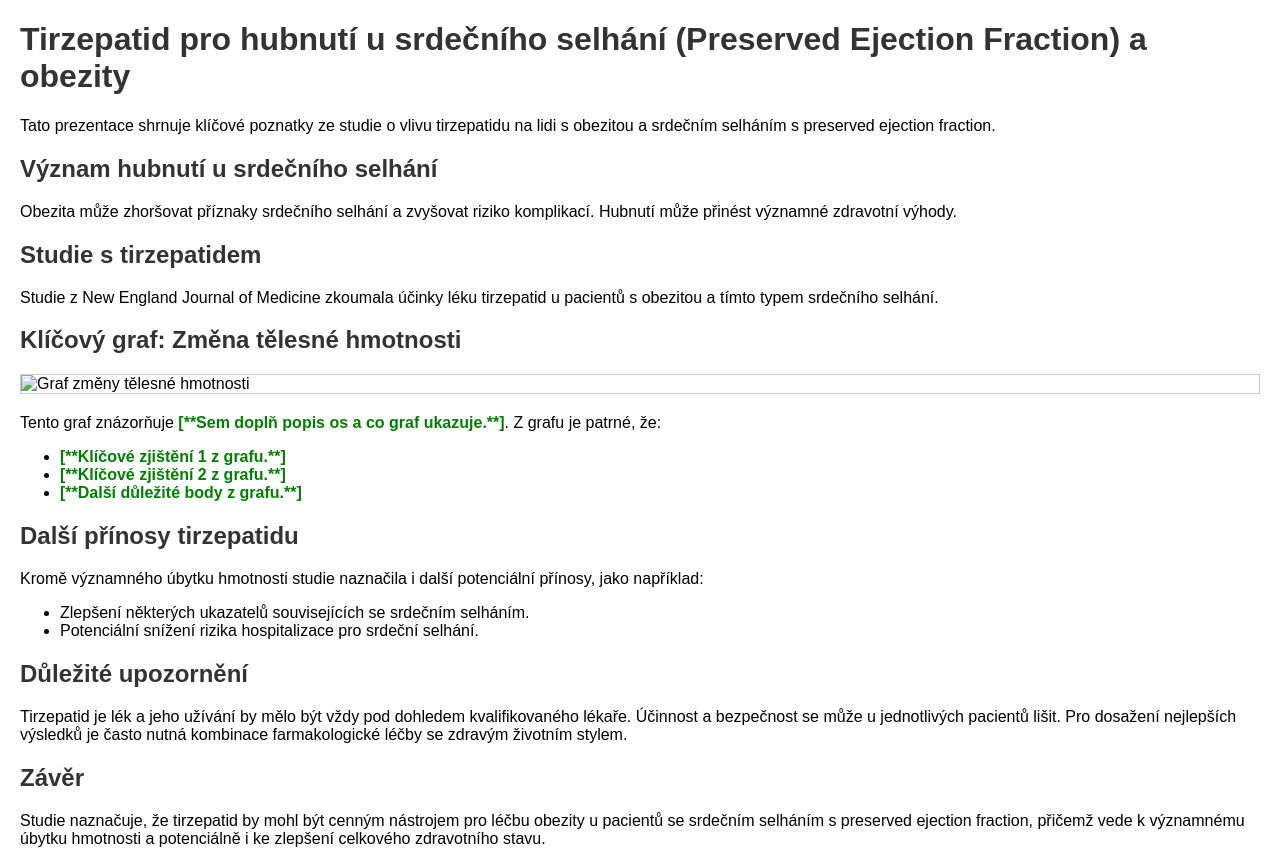
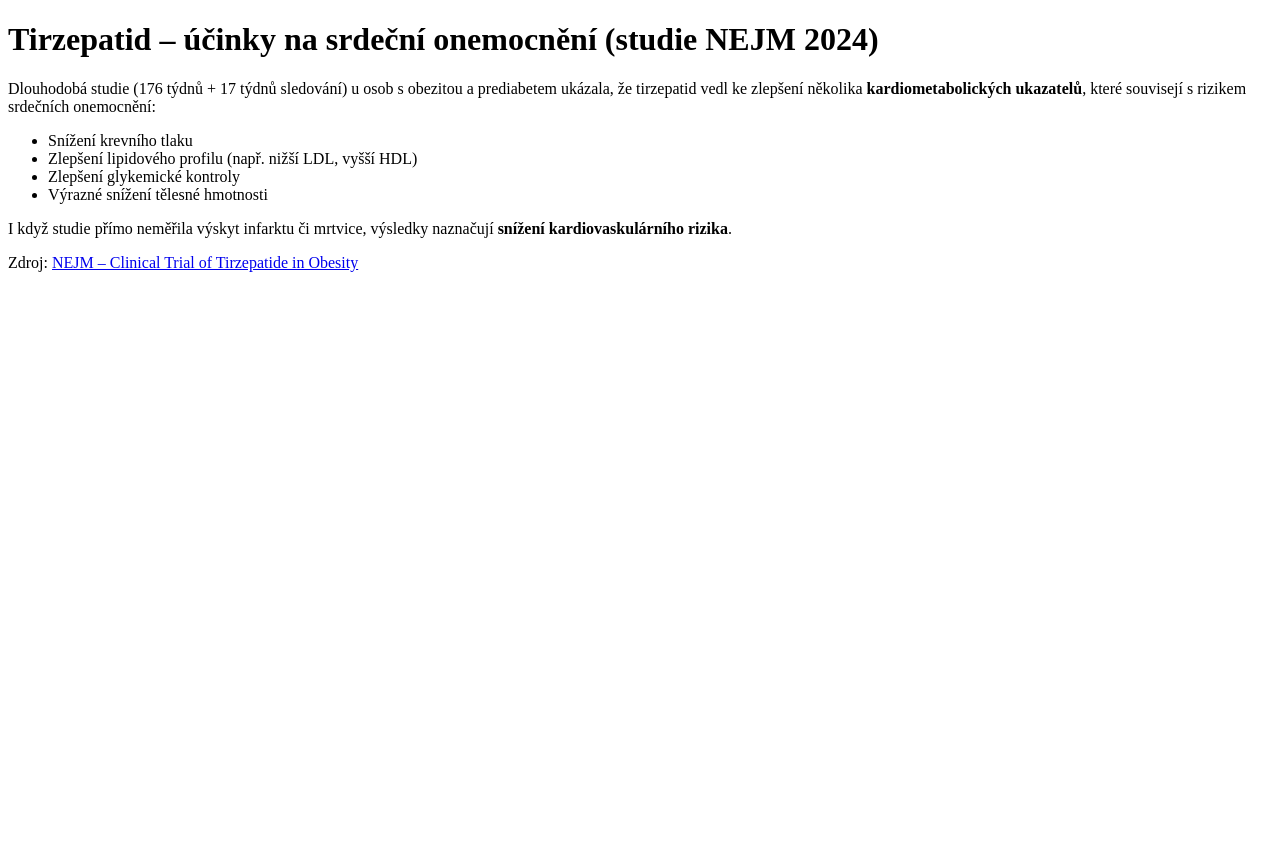
Before and after one commit to OnLi1971/Presentace, a plain HTML site: page index.html in a window 1280 px wide. After the commit the page ends 800 px from the top, so only its background shows below. Drawn offline with Linux system fonts and the light colour scheme.

Commit message:
Add files via upload

```diff
--- a/index.html
+++ b/index.html
@@ -1,62 +1,28 @@
 <!DOCTYPE html>
 <html lang="cs">
 <head>
-    <meta charset="UTF-8">
-    <meta name="viewport" content="width=device-width, initial-scale=1.0">
-    <title>Tirzepatid a hubnutí u srdečního selhání</title>
-    <style>
-        body {
-            font-family: sans-serif;
-            margin: 20px;
-        }
-        h1, h2 {
-            color: #333;
-        }
-        img {
-            max-width: 100%;
-            height: auto;
-            display: block;
-            margin: 20px auto;
-            border: 1px solid #ccc;
-        }
-        .key-point {
-            font-weight: bold;
-            color: green;
-        }
-    </style>
+  <meta charset="UTF-8">
+  <title>Účinky tirzepatidu na kardiovaskulární zdraví</title>
 </head>
 <body>
-    <h1>Tirzepatid pro hubnutí u srdečního selhání (Preserved Ejection Fraction) a obezity</h1>
-
-    <p>Tato prezentace shrnuje klíčové poznatky ze studie o vlivu tirzepatidu na lidi s obezitou a srdečním selháním s preserved ejection fraction.</p>
-
-    <h2>Význam hubnutí u srdečního selhání</h2>
-    <p>Obezita může zhoršovat příznaky srdečního selhání a zvyšovat riziko komplikací. Hubnutí může přinést významné zdravotní výhody.</p>
-
-    <h2>Studie s tirzepatidem</h2>
-    <p>Studie z New England Journal of Medicine zkoumala účinky léku tirzepatid u pacientů s obezitou a tímto typem srdečního selhání.</p>
-
-    <h2>Klíčový graf: Změna tělesné hmotnosti</h2>
-    <img src="cesta/k/obrazku/graf.png" alt="Graf změny tělesné hmotnosti">
-    <p>Tento graf znázorňuje <span class="key-point">[**Sem doplň popis os a co graf ukazuje.**]</span>. Z grafu je patrné, že:</p>
-    <ul>
-        <li><span class="key-point">[**Klíčové zjištění 1 z grafu.**]</span></li>
-        <li><span class="key-point">[**Klíčové zjištění 2 z grafu.**]</span></li>
-        <li><span class="key-point">[**Další důležité body z grafu.**]</span></li>
-    </ul>
-
-    <h2>Další přínosy tirzepatidu</h2>
-    <p>Kromě významného úbytku hmotnosti studie naznačila i další potenciální přínosy, jako například:</p>
-    <ul>
-        <li>Zlepšení některých ukazatelů souvisejících se srdečním selháním.</li>
-        <li>Potenciální snížení rizika hospitalizace pro srdeční selhání.</li>
-    </ul>
-
-    <h2>Důležité upozornění</h2>
-    <p>Tirzepatid je lék a jeho užívání by mělo být vždy pod dohledem kvalifikovaného lékaře. Účinnost a bezpečnost se může u jednotlivých pacientů lišit. Pro dosažení nejlepších výsledků je často nutná kombinace farmakologické léčby se zdravým životním stylem.</p>
-
-    <h2>Závěr</h2>
-    <p>Studie naznačuje, že tirzepatid by mohl být cenným nástrojem pro léčbu obezity u pacientů se srdečním selháním s preserved ejection fraction, přičemž vede k významnému úbytku hmotnosti a potenciálně i ke zlepšení celkového zdravotního stavu.</p>
-
+  <h1>Tirzepatid – účinky na srdeční onemocnění (studie NEJM 2024)</h1>
+  <p>
+    Dlouhodobá studie (176 týdnů + 17 týdnů sledování) u osob s obezitou a prediabetem ukázala,
+    že tirzepatid vedl ke zlepšení několika <strong>kardiometabolických ukazatelů</strong>, které souvisejí
+    s rizikem srdečních onemocnění:
+  </p>
+  <ul>
+    <li>Snížení krevního tlaku</li>
+    <li>Zlepšení lipidového profilu (např. nižší LDL, vyšší HDL)</li>
+    <li>Zlepšení glykemické kontroly</li>
+    <li>Výrazné snížení tělesné hmotnosti</li>
+  </ul>
+  <p>
+    I když studie přímo neměřila výskyt infarktu či mrtvice, výsledky naznačují
+    <strong>snížení kardiovaskulárního rizika</strong>.
+  </p>
+  <p>Zdroj: <a href="https://www.nejm.org/doi/full/10.1056/NEJMoa2410027" target="_blank">
+    NEJM – Clinical Trial of Tirzepatide in Obesity
+  </a></p>
 </body>
 </html>
```
